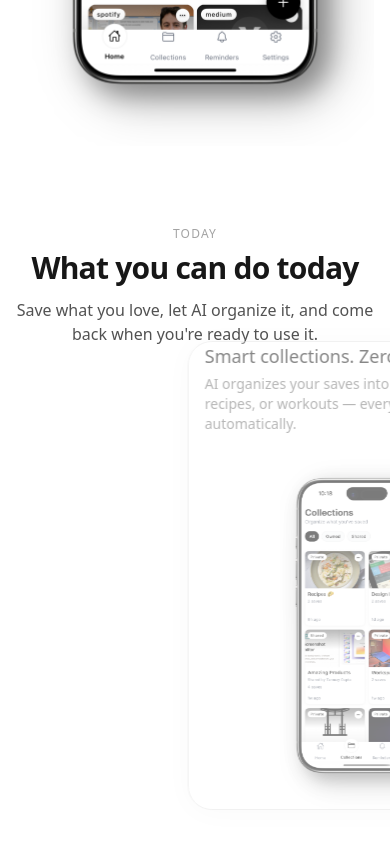
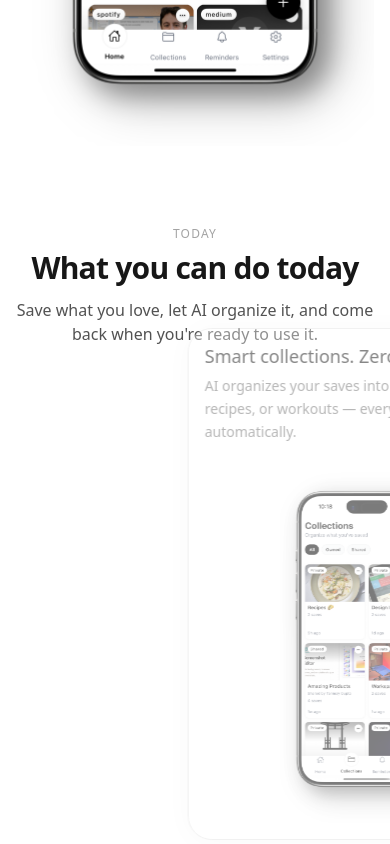
Before and after one commit to TanmayG12/Savedit-Site, a Next.js app: page / in a window 390 px wide. Shown: the part 1005-1849 px from the top of the page. Built offline with nearby package versions, Linux system fonts and the light colour scheme; no server answers.

Commit message:
Fix mobile spacing: add gap between text and cards, improve card text padding and alignment

```diff
--- a/app/page.tsx
+++ b/app/page.tsx
@@ -142,7 +142,7 @@ function Today() {
     >
       <div className="sticky top-8 sm:top-12 md:top-16 h-screen flex flex-col overflow-hidden">
         <Container className="w-full h-full flex flex-col">
-          <div className="pt-4 sm:pt-6 md:pt-8 lg:pt-10 mb-6 sm:mb-4 md:mb-4 lg:mb-6">
+          <div className="pt-4 sm:pt-6 md:pt-8 lg:pt-10 mb-8 sm:mb-4 md:mb-4 lg:mb-6">
             <SectionTitle
               eyebrow="Today"
               title="What you can do today"
@@ -209,10 +209,10 @@ function StickyCard({
       style={{ opacity, x }}
       className="absolute inset-x-0 top-0 bottom-2 sm:bottom-4 md:bottom-6 lg:bottom-8 flex items-center justify-center"
     >
-      <Card className="flex flex-col sm:flex-row items-start sm:items-center gap-2 sm:gap-4 px-4 sm:px-5 py-0 w-full max-w-[620px] sm:max-w-[725px] lg:max-w-[830px] transition-all duration-300 hover:-translate-y-1 hover:shadow-[0_4px_40px_rgba(0,0,0,0.08)]">
-        <div className="flex-1 flex flex-col justify-center space-y-1 sm:space-y-2">
-          <h3 className="text-lg sm:text-xl font-medium text-neutral-900 dark:text-neutral-100">{card.title}</h3>
-          <p className="text-sm sm:text-base text-neutral-500 dark:text-neutral-400">{card.description}</p>
+      <Card className="flex flex-col sm:flex-row items-start sm:items-center gap-3 sm:gap-4 px-4 sm:px-5 py-4 sm:py-0 w-full max-w-[620px] sm:max-w-[725px] lg:max-w-[830px] transition-all duration-300 hover:-translate-y-1 hover:shadow-[0_4px_40px_rgba(0,0,0,0.08)]">
+        <div className="flex-1 flex flex-col justify-center space-y-2 sm:space-y-2">
+          <h3 className="text-lg sm:text-xl font-medium text-neutral-900 dark:text-neutral-100 leading-tight">{card.title}</h3>
+          <p className="text-sm sm:text-base text-neutral-500 dark:text-neutral-400 leading-relaxed">{card.description}</p>
         </div>
         <div className="w-full sm:w-1/2 flex justify-center items-center">
           <div className="relative w-full max-w-[174px] sm:max-w-[203px] lg:max-w-[232px] aspect-[9/19]">
```
